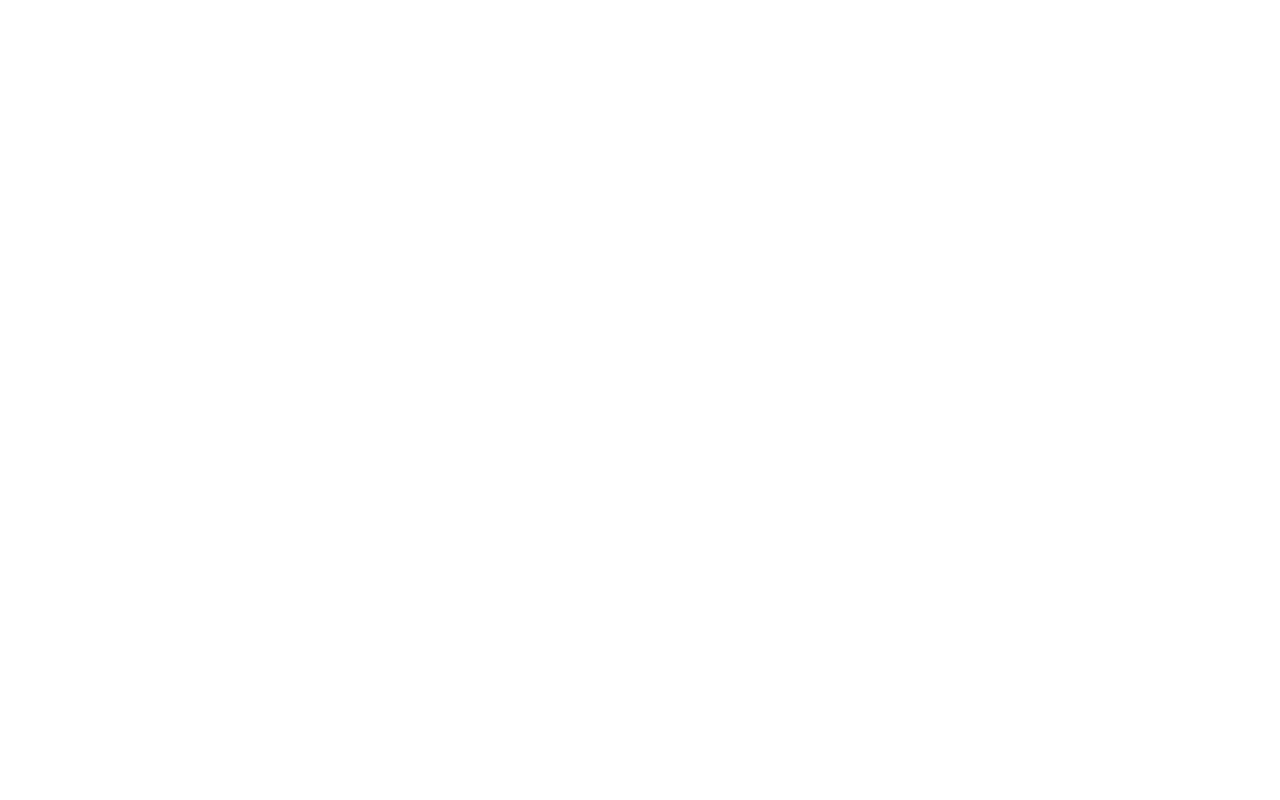
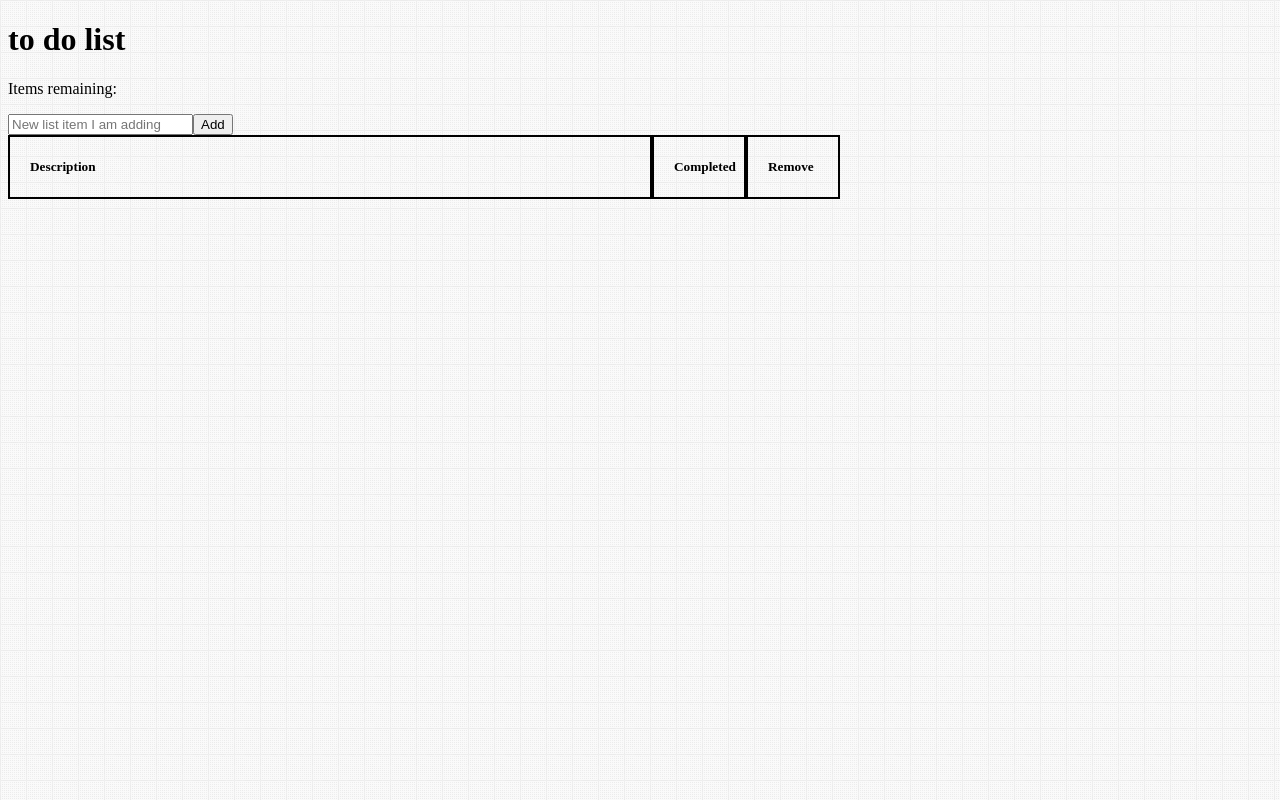
Before and after one commit to rysmith/todo-app, a plain HTML site: page index.html in a window 1280 px wide. Drawn offline with Linux system fonts and the light colour scheme.

Commit message:
added style and basic input display

```diff
--- a/index.html
+++ b/index.html
@@ -1,11 +1,37 @@
-<html>
+<!DOCTYPE html>
+<html lang="en">
     <head>
         <meta charset="utf-8">
         <link rel="stylesheet" href="styles/main.css"/>
         <title>To Do App</title>
-
     </head>
     <body>
+    <h1>to do list</h1>
+    <p>Items remaining: </p>
+
+    <div class="container">
+        <div>
+            <input id="add-item" type="text" placeholder="New list item I am adding"><button id="add-button">Add</button>
+        </div>
+        <div>
+            <div class="head">
+                <div class="left col-one">
+                    <h5>Description</h5>
+                </div>
+                <div class="left col-two">
+                    <h5>Completed</h5>
+                </div>
+                <div class="left col-three">
+                    <h5>Remove</h5>
+                </div>
+            </div>
+            <div class="body" id="append">
+
+            </div>
+        </div>
+
+
+    </div>
 
     <script type="text/javascript" src="js/app.js"></script>
     </body>
--- a/js/app.js
+++ b/js/app.js
@@ -0,0 +1,31 @@
+
+
+var addedText = null;
+
+
+var addText = document.getElementById("add-item");
+var addButton = document.getElementById("add-button");
+
+addText.addEventListener("input", function () {
+    addedText = "<div><p>" + this.value + "</p></div>";
+});
+
+addButton.addEventListener("click", function () {
+    document.getElementById("append").insertAdjacentHTML("beforeend", addedText);
+    addedText = null;
+
+});
+
+//var y = document.getElementById("hook");
+//y.addEventListener("click", function () {
+//    var clickResponse = "Hello";
+//    console.log(clickResponse); //note this could be this.value if you wanted to grab a input
+//    document.getElementById("append").insertAdjacentHTML("beforeend", clickResponse);
+//});
+//
+//// listening for some typeing and replicating it
+//var y = document.getElementById("input-stuff");
+//y.addEventListener("input", function () {
+//    var addedText = this.value;
+//    document.getElementById("append").insertAdjacentHTML("beforeend", addedText.slice(-1));
+//});
--- a/styles/main.css
+++ b/styles/main.css
@@ -0,0 +1,26 @@
+body {
+    background: url("../img/tiny_grid.png");
+}
+
+.left {
+    float: left;
+    padding-left: 20px;
+    padding-right: 20px;
+    border: 2px solid black;
+}
+
+#append {
+    overflow: auto;
+}
+
+.col-one {
+    width: 600px;
+}
+
+.col-two {
+    width: 50px;
+}
+
+.col-three {
+    width: 50px;
+}
```
Also changed, not shown: img/tiny_grid.png (added).
